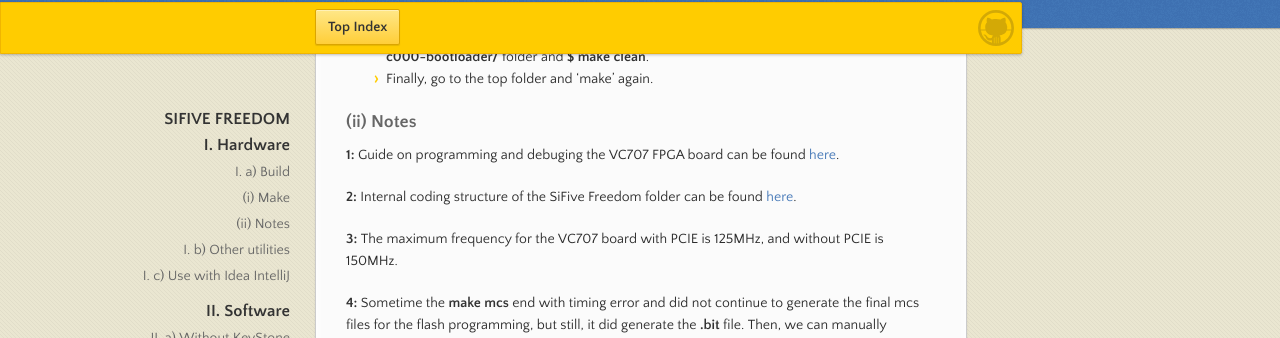
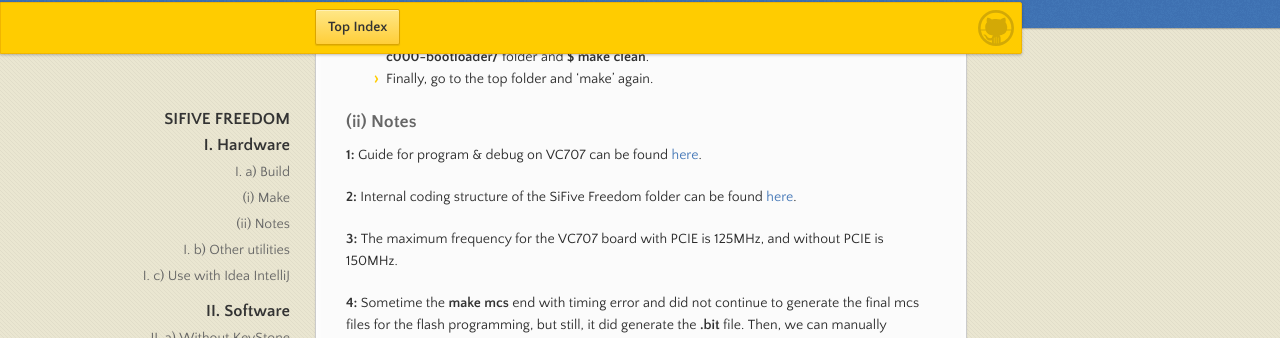
Before and after one commit to lapnd/httdes.github.io, a Jekyll site: the page built from vc707.md, in a window 1280 px wide and 900 px high, scrolled down 1983 px. Shown: the part 113-451 px from the top of the window. Built offline with Jekyll 4.4.1, drawn with Linux system fonts in a browser that asks for light colours; our own code applies the rules of GitHub Pages for plain Markdown files.

Commit message:
Update vc707.md

```diff
--- a/vc707.md
+++ b/vc707.md
@@ -91,7 +91,7 @@ To clean and build again:
 
 ### (ii) Notes
 
-**1:** Guide on programming and debuging the VC707 FPGA board can be found [here](./fpgaguide.md).
+**1:** Guide for program & debug on VC707 can be found [here](./fpgaguide.md).
 
 **2:** Internal coding structure of the SiFive Freedom folder can be found [here](./freedom.md).
 
```
